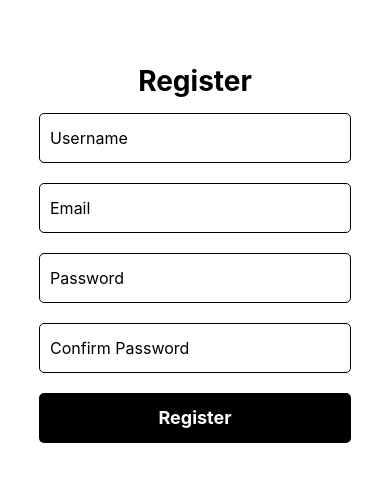
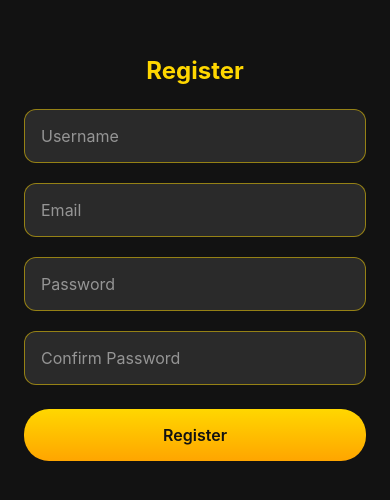
Before and after one commit to 0xANATOLII/cs307_team22, a React Native app in the folder client/: screen /Registration in a window 390 px wide. Shown: the part 164-664 px from the top of the page. Built offline with nearby package versions, Linux system fonts and the light colour scheme.

Commit message:
Complete Revamp od BadgeFeed Done

```diff
--- a/client/Screens/BadgeCommentSection.js
+++ b/client/Screens/BadgeCommentSection.js
@@ -1,14 +1,16 @@
 import React, { useState, useEffect } from 'react';
-import { View, Text, TextInput, Pressable, FlatList, StyleSheet, Alert } from 'react-native';
+import {View,Text,TextInput,Modal,TouchableOpacity,StyleSheet,Dimensions,Pressable,FlatList} from 'react-native';
 import Config from '../config';
-//NEED TO UPDATE UI
+import { colors, typography, spacing, borderRadius } from './theme';
 
-export default function BadgeCommentSection({ badgeId, username}) {
+const { height, width } = Dimensions.get('window');
+
+export default function BadgeCommentSection({ badgeId, username, visible, onClose }) {
   const [comments, setComments] = useState([]);
   const [newComment, setNewComment] = useState('');
   const [userId, setUserId] = useState(null);
 
-  // Fetch comments for the specific badge
+  // Existing fetch comments logic
   const fetchComments = async () => {
     try {
       const response = await fetch(`${Config.API_URL}/badge/${badgeId}/comments`, {
@@ -38,7 +40,7 @@ export default function BadgeCommentSection({ badgeId, username}) {
         const response = await fetch(`${Config.API_URL}/user/id/${username}`);
         if (response.ok) {
           const data = await response.json();
-          setUserId(data.userId);  // Assuming response includes userId as { userId: '...'}
+          setUserId(data.userId);
         } else {
           console.error('Failed to fetch user ID');
         }
@@ -50,8 +52,7 @@ export default function BadgeCommentSection({ badgeId, username}) {
     fetchUserId();
   }, [username]);
 
-
-  // Submit new comment
+  // Existing comment submission logic
   const handleCommentSubmit = async () => {
     if (newComment.length > 200) {
       alert('Error: Comment exceeds character limit of 200.');
@@ -89,7 +90,7 @@ export default function BadgeCommentSection({ badgeId, username}) {
     }
   };
 
-  // Delete comment
+  // Existing delete comment logic
   const handleCommentDelete = async (commentId) => {
     try {
       const response = await fetch(`${Config.API_URL}/badge/${badgeId}/comment/${commentId}`, {
@@ -112,92 +113,169 @@ export default function BadgeCommentSection({ badgeId, username}) {
   };
 
   return (
-    <View style={styles.container}>
-      <Text style={styles.header}>Comments</Text>
+    <Modal
+      animationType="fade"
+      transparent={true}
+      visible={visible}
+      onRequestClose={onClose}
+    >
+      <View style={styles.centeredView}>
+        <Pressable style={styles.blurredBackground} onPress={onClose} />
+        <View style={styles.modalView}>
+          <Text style={styles.modalText}>Comments</Text>
 
-      {/* Comment List */}
           <FlatList
             data={comments}
+            style={styles.commentList}
             keyExtractor={(item, index) => (item._id ? item._id.toString() : `comment-${index}`)}
             renderItem={({ item }) => (
               <View style={styles.comment}>
                 <Text style={styles.commentUser}>{item.username || 'Unknown'}</Text>
                 <Text style={styles.commentText}>{item.commentText || 'No content'}</Text>
                 {item.username === username && (
-              <Pressable onPress={() => handleCommentDelete(item._id)}>
+                  <TouchableOpacity onPress={() => handleCommentDelete(item._id)}>
                     <Text style={styles.deleteButton}>Delete</Text>
-              </Pressable>
+                  </TouchableOpacity>
                 )}
               </View>
             )}
           />
 
-
-      {/* Comment Input */}
+          <View style={styles.inputSection}>
             <TextInput
               style={styles.input}
               value={newComment}
               onChangeText={setNewComment}
               placeholder="Add a comment..."
+              placeholderTextColor={colors.textSecondary}
               maxLength={200}
             />
-      <Text style={styles.charLimit}>Character limit: {newComment.length}/200</Text>
+            <Text style={styles.charLimit}>
+              {`${newComment.length}/200 characters`}
+            </Text>
 
-      {/* Submit Button */}
-      <Pressable style={styles.submitButton} onPress={handleCommentSubmit}>
-        <Text style={styles.submitButtonText}>Submit</Text>
-      </Pressable>
+            <View style={styles.buttonContainer}>
+              <TouchableOpacity
+                style={[styles.button, styles.closeButton]}
+                onPress={onClose}
+              >
+                <Text style={styles.buttonText}>Close</Text>
+              </TouchableOpacity>
+              <TouchableOpacity
+                style={[styles.button, styles.submitButton]}
+                onPress={handleCommentSubmit}
+              >
+                <Text style={styles.buttonText}>Submit</Text>
+              </TouchableOpacity>
             </View>
+          </View>
+        </View>
+      </View>
+    </Modal>
   );
 }
 
 const styles = StyleSheet.create({
-  container: {
-    padding: 15,
-    backgroundColor: '#fff',
+  centeredView: {
+    flex: 1,
+    justifyContent: 'flex-end',
+  },
+  blurredBackground: {
+    ...StyleSheet.absoluteFillObject,
+    backgroundColor: 'rgba(0, 0, 0, 0.5)',
+  },
+  modalView: {
+    backgroundColor: colors.background,
+    borderTopLeftRadius: borderRadius.lg,
+    borderTopRightRadius: borderRadius.lg,
+    padding: spacing.xl,
+    alignItems: 'center',
+    shadowColor: '#000',
+    shadowOffset: {
+      width: 0,
+      height: 2,
+    },
+    shadowOpacity: 0.25,
+    shadowRadius: 4,
+    elevation: 5,
+    height: height * 0.8,
+    width: width,
+  },
+  modalText: {
+    marginBottom: spacing.md,
+    textAlign: 'center',
+    fontSize: typography.sizes.xl,
+    fontWeight: typography.weights.bold,
+    color: colors.textPrimary,
+  },
+  commentList: {
+    width: '100%',
     flex: 1,
   },
-  header: {
-    fontSize: 20,
-    fontWeight: 'bold',
-    marginBottom: 10,
-  },
   comment: {
-    marginBottom: 10,
-    padding: 10,
-    backgroundColor: '#f9f9f9',
-    borderRadius: 5,
+    backgroundColor: colors.surface,
+    padding: spacing.md,
+    borderRadius: borderRadius.md,
+    marginBottom: spacing.sm,
+    borderWidth: 1,
+    borderColor: colors.border,
   },
   commentUser: {
-    fontWeight: 'bold',
+    fontSize: typography.sizes.md,
+    fontWeight: typography.weights.semibold,
+    color: colors.primary,
   },
   commentText: {
-    marginTop: 5,
+    fontSize: typography.sizes.md,
+    color: colors.textPrimary,
+    marginTop: spacing.xs,
   },
   deleteButton: {
-    color: '#ff0000',
-    marginTop: 5,
+    color: '#FF6347',
+    marginTop: spacing.xs,
+    fontSize: typography.sizes.sm,
+  },
+  inputSection: {
+    width: '100%',
+    marginTop: spacing.md,
   },
   input: {
-    borderColor: '#ccc',
+    backgroundColor: colors.surface,
+    borderRadius: borderRadius.md,
+    padding: spacing.md,
+    color: colors.textPrimary,
     borderWidth: 1,
-    borderRadius: 5,
-    padding: 10,
-    marginBottom: 10,
+    borderColor: colors.border,
+    fontSize: typography.sizes.md,
   },
   charLimit: {
     textAlign: 'right',
-    color: '#888',
-    marginBottom: 10,
+    color: colors.textSecondary,
+    fontSize: typography.sizes.sm,
+    marginTop: spacing.xs,
+  },
+  buttonContainer: {
+    flexDirection: 'row',
+    justifyContent: 'space-between',
+    marginTop: spacing.md,
+  },
+  button: {
+    flex: 1,
+    borderRadius: borderRadius.md,
+    padding: spacing.md,
+    marginHorizontal: spacing.xs,
+    elevation: 2,
+  },
+  closeButton: {
+    backgroundColor: '#FF6347',
   },
   submitButton: {
     backgroundColor: '#4CAF50',
-    padding: 10,
-    borderRadius: 5,
-    alignItems: 'center',
   },
-  submitButtonText: {
-    color: '#fff',
-    fontWeight: 'bold',
+  buttonText: {
+    color: colors.textPrimary,
+    fontWeight: typography.weights.bold,
+    textAlign: 'center',
+    fontSize: typography.sizes.md,
   },
 });
--- a/client/Screens/BadgeFeedScreen.js
+++ b/client/Screens/BadgeFeedScreen.js
@@ -1,27 +1,13 @@
 import React, { useState, useEffect } from 'react';
-import { View, Text, Pressable, FlatList, TextInput, ActivityIndicator, StyleSheet, TouchableOpacity } from 'react-native';
+import { View, Text, FlatList, TextInput, ActivityIndicator, StyleSheet, TouchableOpacity } from 'react-native';
 import axios from 'axios';
 import BadgeCommentSection from './BadgeCommentSection';
 import MaterialIcons from 'react-native-vector-icons/MaterialIcons';
 import { SafeAreaView } from 'react-native-safe-area-context';
-import { LinearGradient } from 'expo-linear-gradient';
+import GradientButton from './Components/GradientButton';
 import Config from '../config';
 import BottomNav from './BottomNav';
-import { colors, gradients, commonStyles, spacing, borderRadius, typography } from './theme';
-
-// Reusable button components
-const GradientButton = ({ onPress, title, style }) => (
-  <TouchableOpacity style={[commonStyles.buttonBase, style]} onPress={onPress}>
-    <LinearGradient
-      colors={gradients.primary}
-      style={{ ...commonStyles.primaryButton, padding: spacing.md}}
-      start={{ x: 0, y: 0 }}
-      end={{ x: 1, y: 0 }}
-    >
-      <Text style={commonStyles.primaryButtonText}>{title}</Text>
-    </LinearGradient>
-  </TouchableOpacity>
-);
+import { colors, commonStyles, spacing, borderRadius, typography } from './theme';
 
 const SecondaryButton = ({ onPress, title, style }) => (
   <TouchableOpacity
@@ -200,7 +186,8 @@ export default function BadgeFeedScreen({ route, navigation }) {
           <GradientButton
             onPress={() => handleBadgeLikeToggle(item._id)}
             title={isLiked ? 'Unlike' : 'Like'}
-            style={styles.actionButton}
+            outerstyle={styles.actionButton}
+            innerstyle={styles.actionButtonInner}
           />
 
           <SecondaryButton
@@ -211,7 +198,12 @@ export default function BadgeFeedScreen({ route, navigation }) {
         </View>
 
         {visibleComments[item._id] && (
-          <BadgeCommentSection key={item._id} badgeId={item._id} username={username} />
+          <BadgeCommentSection
+            badgeId={item._id}
+            username={username}
+            visible={visibleComments[item._id]}
+            onClose={() => toggleCommentsVisibility(item._id)}
+          />
         )}
 
         {item.userId?.username === username && (
@@ -255,7 +247,8 @@ export default function BadgeFeedScreen({ route, navigation }) {
           <GradientButton
             onPress={handleCreateBadge}
             title="Create Badge"
-            style={styles.createButton}
+            outerstyle={styles.createButton}
+            innerstyle={styles.actionButtonInner}
           />
         </View>
 
@@ -298,7 +291,7 @@ const styles = StyleSheet.create({
     marginBottom: spacing.md,
   },
   createButton: {
-    marginTop: spacing.md,
+    marginTop: spacing.sm,
   },
   badgeList: {
     padding: spacing.md,
@@ -330,6 +323,9 @@ const styles = StyleSheet.create({
     flex: 1,
     marginHorizontal: spacing.xs,
   },
+  actionButtonInner: {
+    padding: spacing.md,
+  },
   likeView: {
     position: 'absolute',
     top: 5,
--- /dev/null
+++ b/client/Screens/Components/GradientButton.js
@@ -0,0 +1,19 @@
+import React from 'react';
+import { Text, TouchableOpacity } from 'react-native';
+import { LinearGradient } from 'expo-linear-gradient';
+import { commonStyles,gradients } from '../theme';
+
+const GradientButton = ({ onPress, title, outerstyle, innerstyle }) => {
+  return (
+    <TouchableOpacity style={[commonStyles.buttonBase, outerstyle]} onPress={onPress}>
+      <LinearGradient
+        colors={gradients.primary}
+        style={[commonStyles.primaryButton, innerstyle]}
+      >
+        <Text style={commonStyles.primaryButtonText}>{title}</Text>
+      </LinearGradient>
+    </TouchableOpacity>
+  );
+};
+
+export default GradientButton;
--- a/client/Screens/Profile/Popup.js
+++ b/client/Screens/Profile/Popup.js
@@ -14,7 +14,6 @@ const { height, width } = Dimensions.get('window');
 const charLimit = 250;
 export default function ModalPopup({ editable, visible, onClose, onSave, modifyField }) {
   const [text, setText] = useState(editable || '');
-
 
   const handleSave = () => {
     onSave(text); // Send the updated text back to ProfileScreen
--- a/client/Screens/RegistrationScreen.js
+++ b/client/Screens/RegistrationScreen.js
@@ -1,20 +1,19 @@
-// screens/RegistrationScreen.js
 import React, { useState } from 'react';
-import { View, Text, TextInput, Pressable } from 'react-native';
-import styles from '../styles';
-import Config from "../config.js";
+import { View, Text, TextInput, StyleSheet } from 'react-native';
 import { useNavigation } from '@react-navigation/native';
+import { colors, spacing, typography, commonStyles } from './theme';
+import GradientButton from './Components/GradientButton';
+import Config from "../config";
 
-export default function RegistrationScreen() {
+const RegistrationScreen = () => {
   const navigation = useNavigation();
-
   const [username, setUsername] = useState('');
   const [email, setEmail] = useState('');
   const [password, setPassword] = useState('');
   const [confirmPassword, setConfirmPassword] = useState('');
 
   const validateEmail = (email) => {
-    const re = /^[^\s@]+@[^\s@]+\.[^\s@]+$/;  // Simple email regex pattern
+    const re = /^[^\s@]+@[^\s@]+\.[^\s@]+$/;
     return re.test(email);
   };
 
@@ -23,48 +22,43 @@ export default function RegistrationScreen() {
     return passwordRegex.test(password);
   };
 
-
   const handleRegister = async () => {
-    // Check if password is strong enough
     if (!validatePasswordStrength(password)) {
-      alert("Password need to be at least 8 characters long, include a number, lowercase/uppercase letter, and a special character.")
+      alert("Password needs to be at least 8 characters long, include a number, lowercase/uppercase letter, and a special character.");
       return;
     }
 
-    // Check if passwords match
     if (password !== confirmPassword) {
       alert("Passwords do not match!");
       return;
     }
-    //Check if valid email
+
     if (!validateEmail(email)) {
       alert("Invalid email format!");
       return;
     }
+
     try {
-      // send payload to backend
       const payload = {
         username: username,
         email: email,
         password: password,
       };
-    const response = await fetch(`${Config.API_URL}/user/register`, { // this http may not be valid for you, run ngrok http 3000 to get new url
+
+      const response = await fetch(`${Config.API_URL}/user/register`, {
         method: 'POST',
         headers: {
           'Content-Type': 'application/json',
         },
-      body: JSON.stringify(payload),  // Convert the payload object to a JSON string
+        body: JSON.stringify(payload),
       });
 
-    const data = await response.json();  // Parse the response as JSON
+      const data = await response.json();
 
-    // Check if the registration was successful
       if (response.ok) {
         alert('Registration Successful');
-      // Redirect or navigate to another screen (e.g., Login screen)
         navigation.navigate('Home');
       } else {
-      // If the backend returns an error (e.g., email already exists), display it
         if (data.message === 'Email already in use') {
           alert('Registration Failed: Email already in use.');
         } else {
@@ -72,61 +66,97 @@ export default function RegistrationScreen() {
         }
       }
     } catch (error) {
-    // Handle any network or other errors
       alert('Registration Failed: ' + error.message);
     }
-
-    // Basic form validation can go here
-    // console.log("Registering with:", username, password, email);
-    //try {
-    //  const response = await registerUser(username, email, password);
-    //  if (response.success) {
-    //    alert('Registration Successful');
-    //    navigation.navigate('Login'); // Redirect to login screen
-    //  }
-    //}  catch (error) {
-    //  alert('Registration Failed', error.message);
-    //}
   };
 
   return (
     <View style={styles.container}>
+      <View style={styles.formContainer}>
         <Text style={styles.title}>Register</Text>
+
         <TextInput
           style={styles.input}
           placeholder="Username"
+          placeholderTextColor={colors.textSecondary}
           value={username}
           onChangeText={setUsername}
         />
+
         <TextInput
           style={styles.input}
           placeholder="Email"
+          placeholderTextColor={colors.textSecondary}
           value={email}
           onChangeText={setEmail}
+          keyboardType="email-address"
+          autoCapitalize="none"
         />
+
         <TextInput
           style={styles.input}
           placeholder="Password"
+          placeholderTextColor={colors.textSecondary}
           value={password}
           onChangeText={setPassword}
           secureTextEntry
+          autoCapitalize="none"
         />
+
         <TextInput
           style={styles.input}
           placeholder="Confirm Password"
+          placeholderTextColor={colors.textSecondary}
           value={confirmPassword}
           onChangeText={setConfirmPassword}
           secureTextEntry
+          autoCapitalize="none"
         />
-      <Pressable
+
+        <GradientButton
           onPress={handleRegister}
-        style={({ pressed }) => [
-          styles.button,
-          pressed && { backgroundColor: '#555' } // Change background color when pressed
-        ]}
-      >
-        <Text style={styles.buttonText}>Register</Text>
-      </Pressable>
+          title={"Register"}
+          outerstyle={styles.button}
+          innerstyle={styles.buttonInner}
+        />
+      </View>
     </View>
   );
+};
+
+const styles = StyleSheet.create({
+  container: {
+    ...commonStyles.container,
+    justifyContent: 'center',
+  },
+  formContainer: {
+    padding: spacing.xl,
+    width: '100%',
+    maxWidth: 400,
+    alignSelf: 'center',
+  },
+  title: {
+    fontSize: typography.sizes.xl,
+    fontWeight: typography.weights.bold,
+    color: colors.primary,
+    textAlign: 'center',
+    marginBottom: spacing.xl,
+  },
+  input: {
+    ...commonStyles.input,
+    borderWidth: 1,
+    borderColor: colors.border,
+    padding: spacing.md,
+    marginBottom: spacing.lg,
+    width: '100%',
+  },
+  button: {
+    marginTop: spacing.xs,
+    width: '100%',
+  },
+  buttonInner: {
+    padding: spacing.md,
   }
+});
+
+export default RegistrationScreen;
--- a/client/config.js
+++ b/client/config.js
@@ -1,5 +1,5 @@
 const Config = {
-    API_URL: 'https://1d3d-2601-803-8180-b8d0-8ced-91b-f0b7-14ef.ngrok-free.app',
+    API_URL: 'https://4cf2-2601-803-8180-b8d0-8ced-91b-f0b7-14ef.ngrok-free.app',
     // You can add other global variables here if needed
   };
 
```
Also changed, not shown: client/Screens/BadgeCreate.js (+2 -9 lines). Lines whose indentation alone changed are shown as unchanged.
